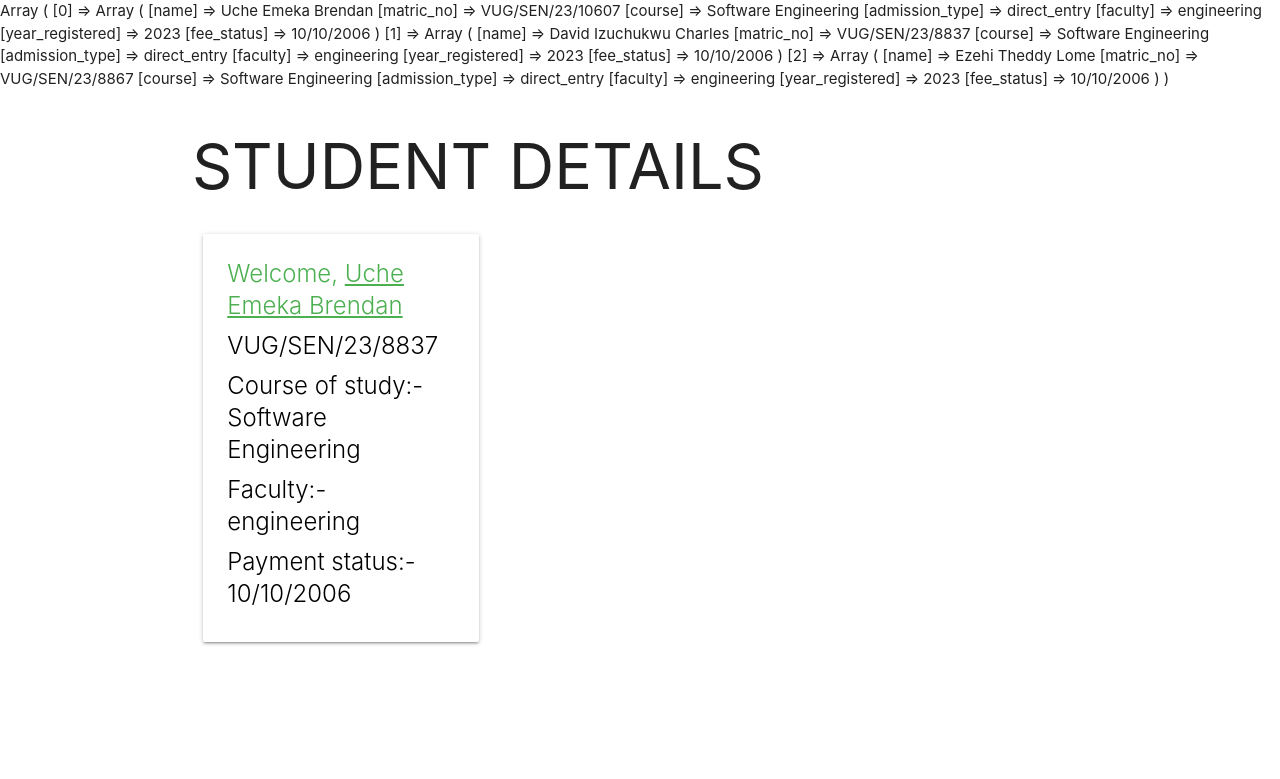
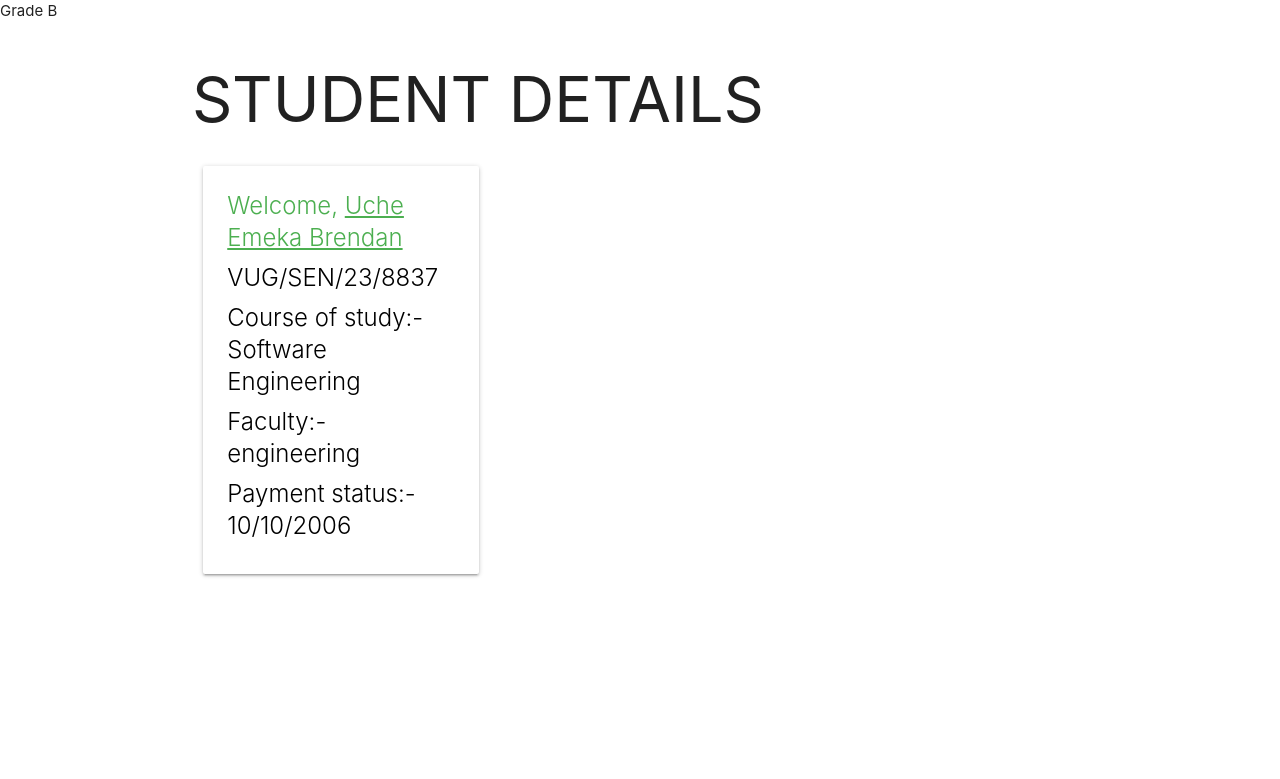
Before and after one commit to KingCelesto/php-learning, a PHP site: page / in a window 1280 px wide. Shown: the top 779 px of the page. Run offline with PHP 8.4, Linux system fonts and the light colour scheme.

Commit message:
conditional statements

```diff
--- a/index.php
+++ b/index.php
@@ -1,7 +1,7 @@
 <?php
 // Index
 $cake=["choco","vanilla","strawberry"];
-// echo $cake[1];
+// /echo $cake[1];
 $cake[0]= "chocolate";
 array_push($cake, "blueberry");
 array_push($cake, "caramel");
@@ -31,8 +31,31 @@ $students= [
     ["name"=>"David Izuchukwu Charles","matric_no"=>"VUG/SEN/23/8837","course"=>"Software Engineering","admission_type"=>"direct_entry","faculty"=>"engineering","year_registered"=>"2023","fee_status"=>"10/10/2006"],
     ["name"=>"Ezehi Theddy Lome","matric_no"=>"VUG/SEN/23/8867","course"=>"Software Engineering","admission_type"=>"direct_entry","faculty"=>"engineering","year_registered"=>"2023","fee_status"=>"10/10/2006"],
 ];
+// print_r($students);
 
-print_r($students);
+// Conditional statements
+$total_score= 79;
+if ($total_score >= 80) {
+    echo "Grade A";
+}
+elseif ($total_score>= 70) {
+    echo "Grade B";
+}
+elseif ($total_score>= 60) {
+    echo "Grade c";
+}
+elseif ($total_score>= 40) {
+    echo "Grade D";
+}
+elseif ($total_score<= 39) {
+    echo "Grade F";
+}
+else{
+    echo "Error";
+}
+
+
+
 ?>
 <!DOCTYPE html>
 <html lang="en">
```
